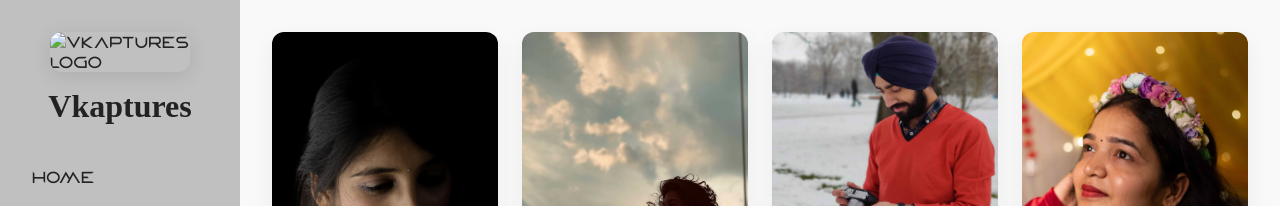
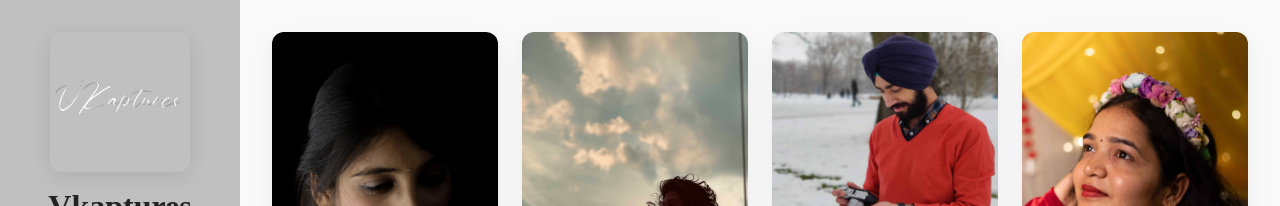
Before and after one commit to Vkaptures/vkaptures, a plain HTML site: page index.html in a window 1280 px wide. Shown: the top 206 px of the page. Drawn offline with Linux system fonts and the light colour scheme; a web font is replaced by a local one.

Commit message:
Update index.html

```diff
--- a/index.html
+++ b/index.html
@@ -130,7 +130,7 @@
 </head>
 <body>
   <aside>
-    <img src="IMG_6813.PNG" alt="Vkaptures Logo" />
+    <img src="Images/Homepage/IMG_6813.PNG" alt="Vkaptures Logo" />
     <h1>Vkaptures</h1>
     <nav>
       <a href="index.html">Home</a>
```
